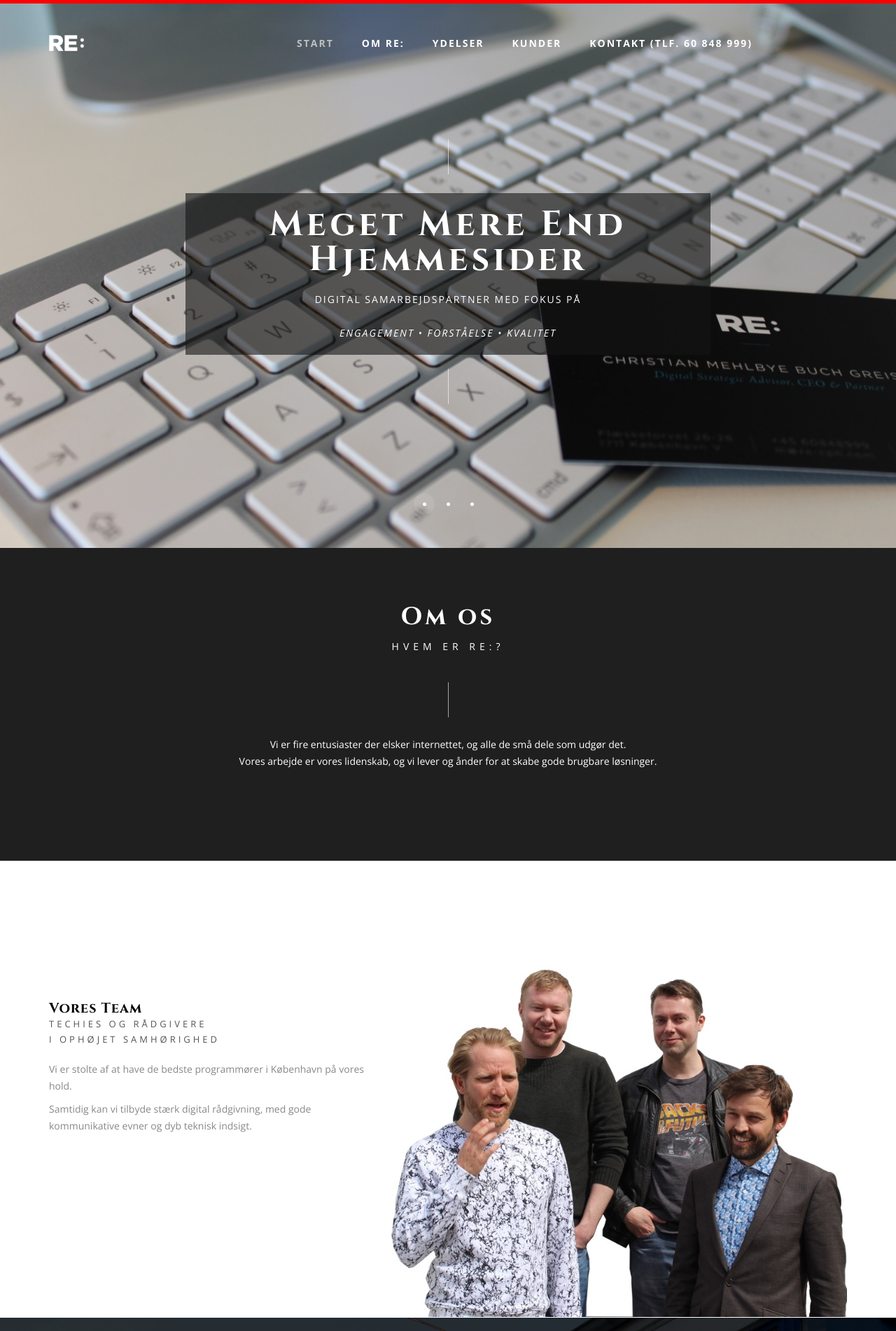
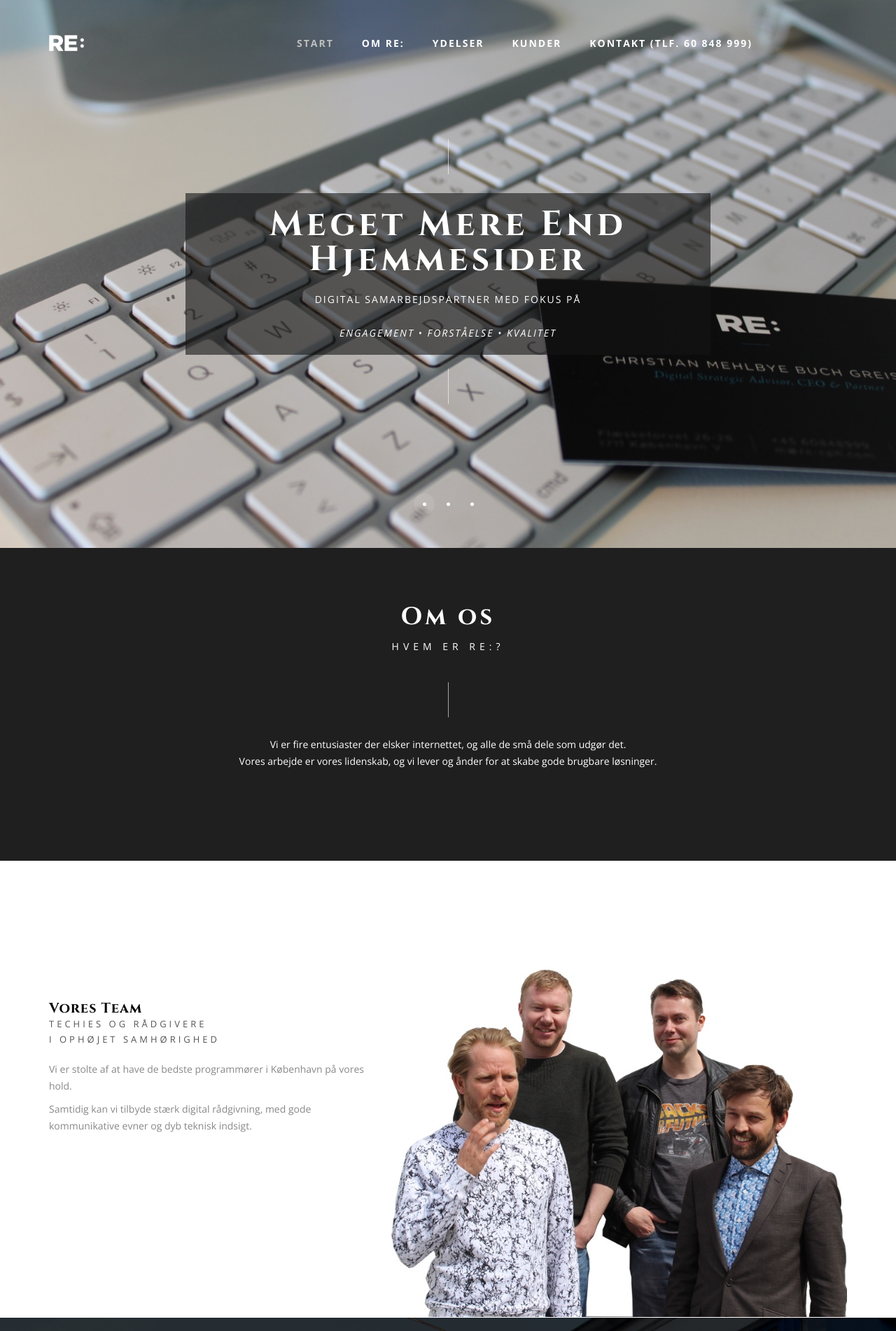
Before and after one commit to re-cph/recph-net, a Jekyll site: the page built from index.html, in a window 1280 px wide. Shown: the top 1902 px of the page at 70% size. Built offline with Jekyll 4.4.1, drawn with Linux system fonts in a browser that asks for light colours.

Commit message:
Remove debug-graphic

```diff
--- a/index.html
+++ b/index.html
@@ -1,7 +1,7 @@
 ---
 layout: default
 ---
-<div id="resDebug"></div>
+<!-- <div id="resDebug"></div> -->
 
     <!--HOME START-->
 <div id="home">
```
